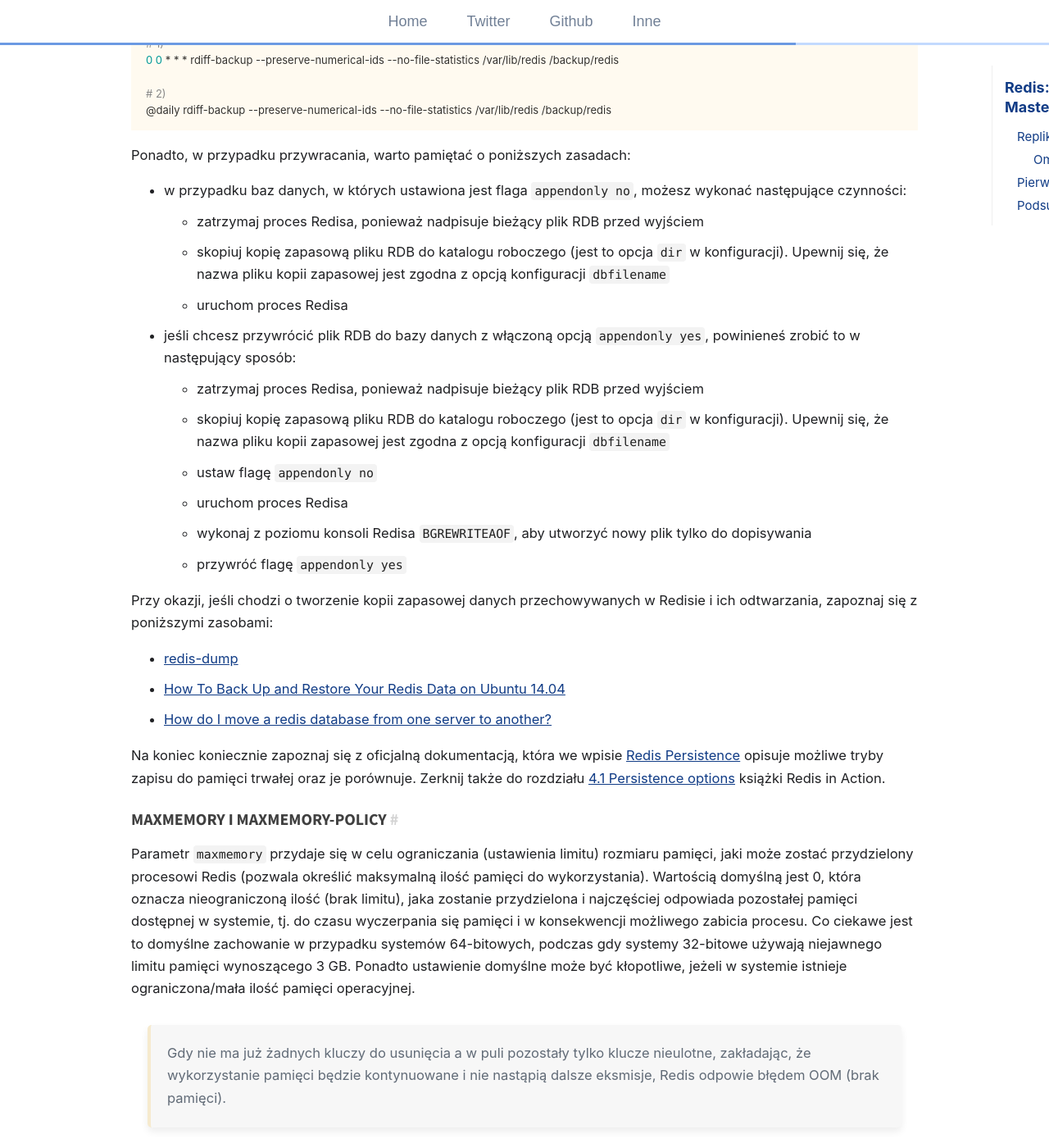
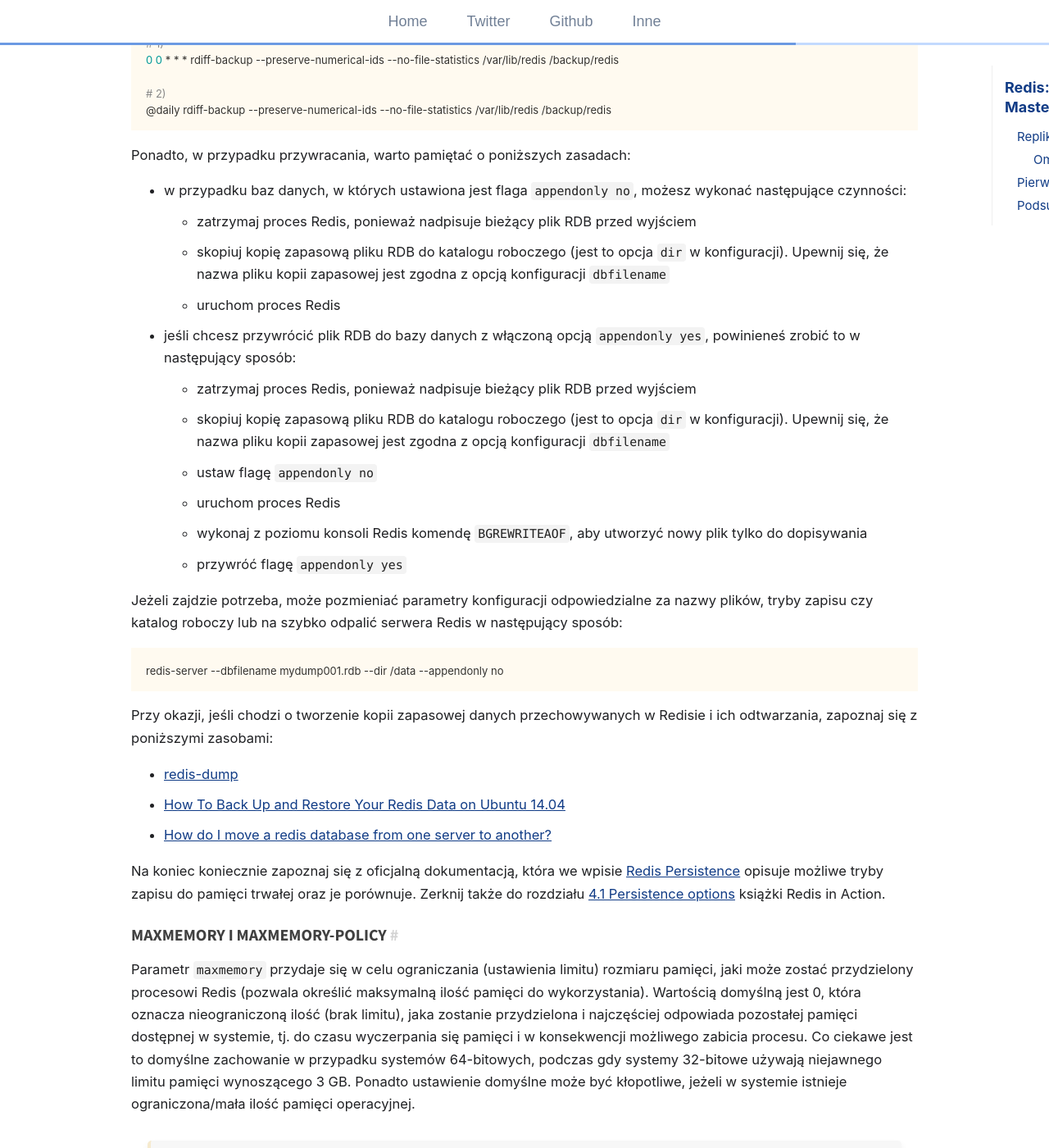
Before and after one commit to git04112019/trimstray.github.io, a Jekyll site: the page built from _posts/2020-09-12-redis-3_instancje_i_replikacja_master-slave_cz_1.md, in a window 1280 px wide and 1400 px high, scrolled down 23713 px. Shown: the whole window at 82% size. Built offline with Jekyll 4.4.1, drawn with Linux system fonts in a browser that asks for light colours; comment, search, counter and statistics services are not loaded.

Commit message:
uncommited changes - signed-off-by: trimstray <trimstray@gmail.com>

````diff
--- a/_posts/2020-09-12-redis-3_instancje_i_replikacja_master-slave_cz_1.md
+++ b/_posts/2020-09-12-redis-3_instancje_i_replikacja_master-slave_cz_1.md
@@ -656,17 +656,23 @@ Do wykonywania kopii możesz wykorzystać narzędzie `rdiff-backup`:
 Ponadto, w przypadku przywracania, warto pamiętać o poniższych zasadach:
 
 - w przypadku baz danych, w których ustawiona jest flaga `appendonly no`, możesz wykonać następujące czynności:
-  - zatrzymaj proces Redisa, ponieważ nadpisuje bieżący plik RDB przed wyjściem
+  - zatrzymaj proces Redis, ponieważ nadpisuje bieżący plik RDB przed wyjściem
   - skopiuj kopię zapasową pliku RDB do katalogu roboczego (jest to opcja `dir` w konfiguracji). Upewnij się, że nazwa pliku kopii zapasowej jest zgodna z opcją konfiguracji `dbfilename`
-  - uruchom proces Redisa
+  - uruchom proces Redis
 
 - jeśli chcesz przywrócić plik RDB do bazy danych z włączoną opcją `appendonly yes`, powinieneś zrobić to w następujący sposób:
-  - zatrzymaj proces Redisa, ponieważ nadpisuje bieżący plik RDB przed wyjściem
+  - zatrzymaj proces Redis, ponieważ nadpisuje bieżący plik RDB przed wyjściem
   - skopiuj kopię zapasową pliku RDB do katalogu roboczego (jest to opcja `dir` w konfiguracji). Upewnij się, że nazwa pliku kopii zapasowej jest zgodna z opcją konfiguracji `dbfilename`
   - ustaw flagę `appendonly no`
-  - uruchom proces Redisa
-  - wykonaj z poziomu konsoli Redisa `BGREWRITEAOF`, aby utworzyć nowy plik tylko do dopisywania
+  - uruchom proces Redis
+  - wykonaj z poziomu konsoli Redis komendę `BGREWRITEAOF`, aby utworzyć nowy plik tylko do dopisywania
   - przywróć flagę `appendonly yes`
+
+Jeżeli zajdzie potrzeba, może pozmieniać parametry konfiguracji odpowiedzialne za nazwy plików, tryby zapisu czy katalog roboczy lub na szybko odpalić serwera Redis w następujący sposób:
+
+```
+redis-server --dbfilename mydump001.rdb --dir /data --appendonly no
+```
 
 Przy okazji, jeśli chodzi o tworzenie kopii zapasowej danych przechowywanych w Redisie i ich odtwarzania, zapoznaj się z poniższymi zasobami:
 
````
